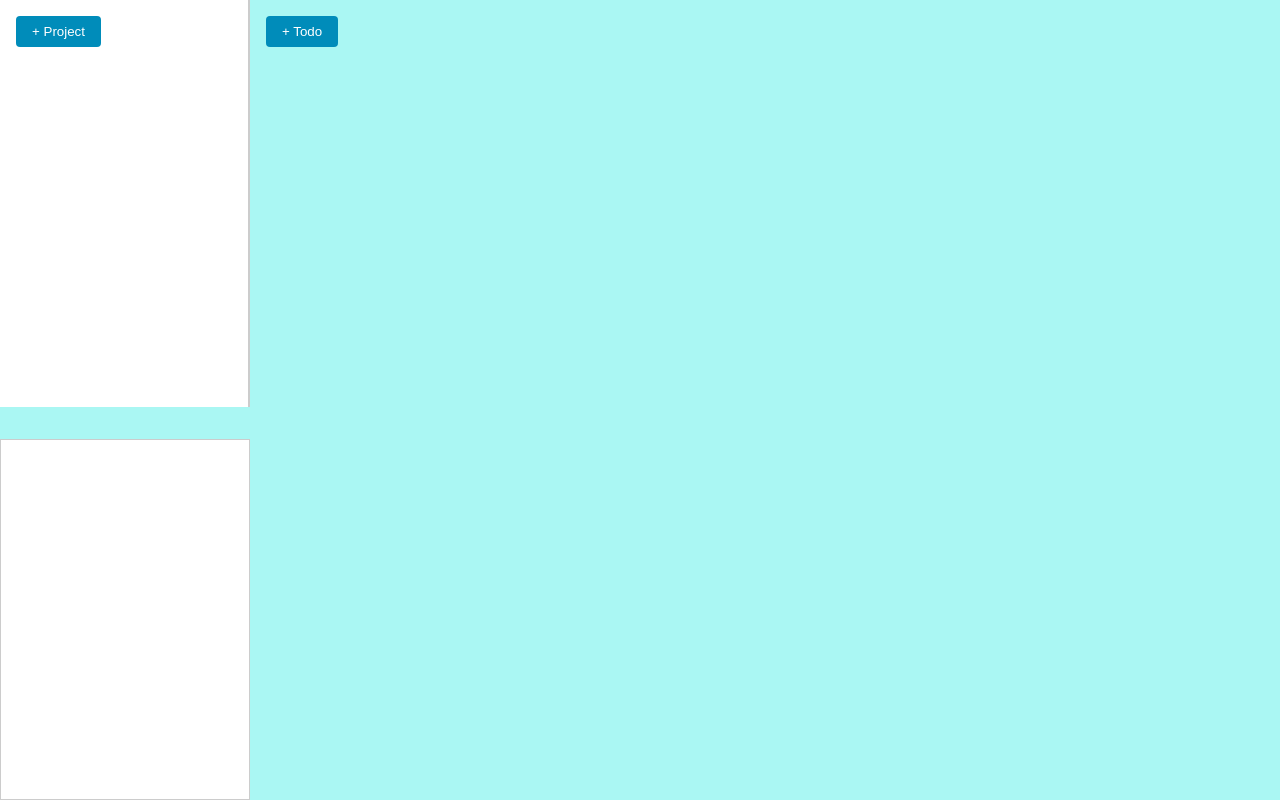
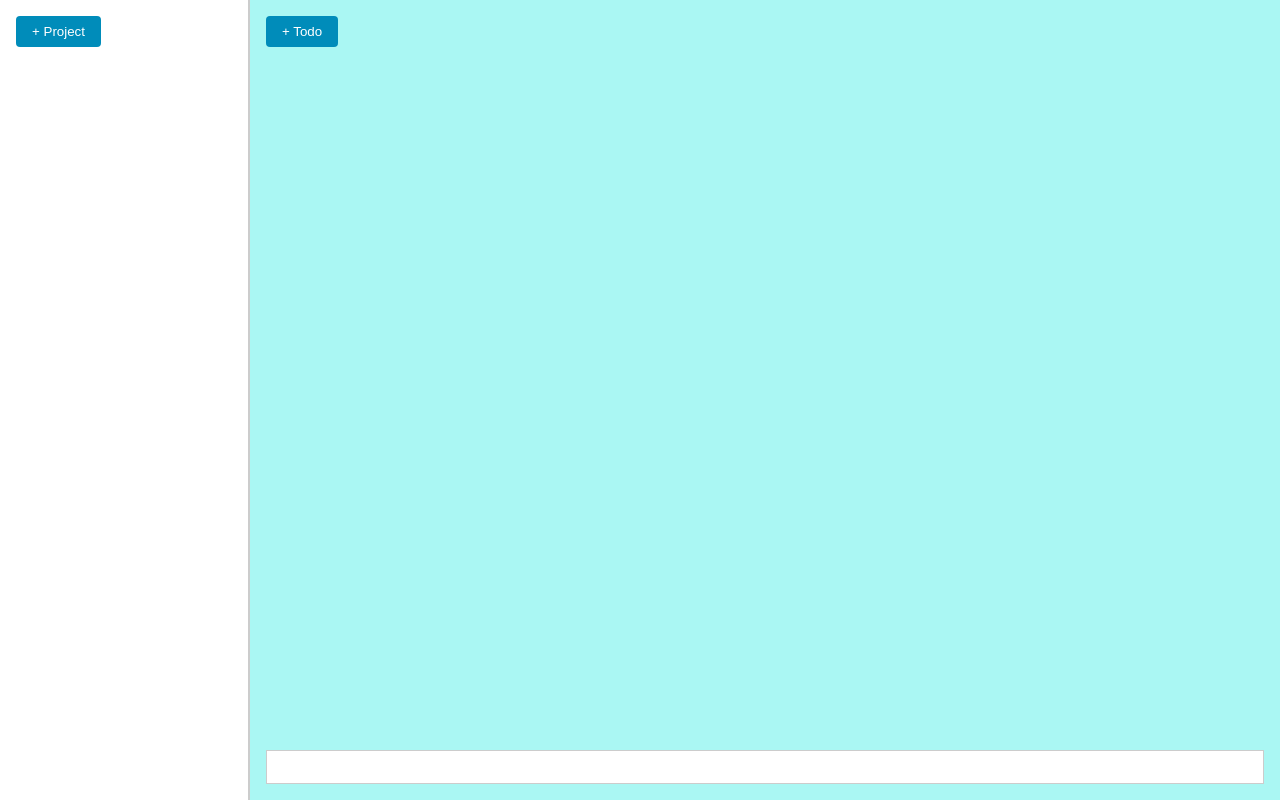
Before and after one commit to NkanyisoMz/Todo, a website built with webpack: page src/template.html in a window 1280 px wide. Built offline with nearby package versions, Linux system fonts and the light colour scheme.

Commit message:
Add both todo and todo details in main section/div of the page

```diff
--- a/src/style.css
+++ b/src/style.css
@@ -14,12 +14,18 @@ body {
   border-right: 2px solid #ccc;
 }
 
-#todo-view {
+#main{
+  display: flex;
+  flex-direction: column;
   padding: 1rem;
 }
 
+#todo-view {
+  flex: 1;
+}
+
 #todo-detail {
-  margin-top: 2rem;
+  margin-top: 1rem;
   padding: 1rem;
   background: #ffffff;
   border: 1px solid #ccc;
--- a/src/template.html
+++ b/src/template.html
@@ -11,6 +11,7 @@
       <ul id="project-list"></ul>
     </div>
 
+    <div id="main">
         <div id="todo-view">
             <button id="add-todo">+ Todo</button>
             <ul id="todo-list"></ul>
@@ -19,6 +20,8 @@
           <div id="todo-detail">
             <!-- When a todo is clicked, details go here -->
           </div>
+    </div>
+
   </body>
 
 </html>
```
Lines whose indentation alone changed are shown as unchanged.
